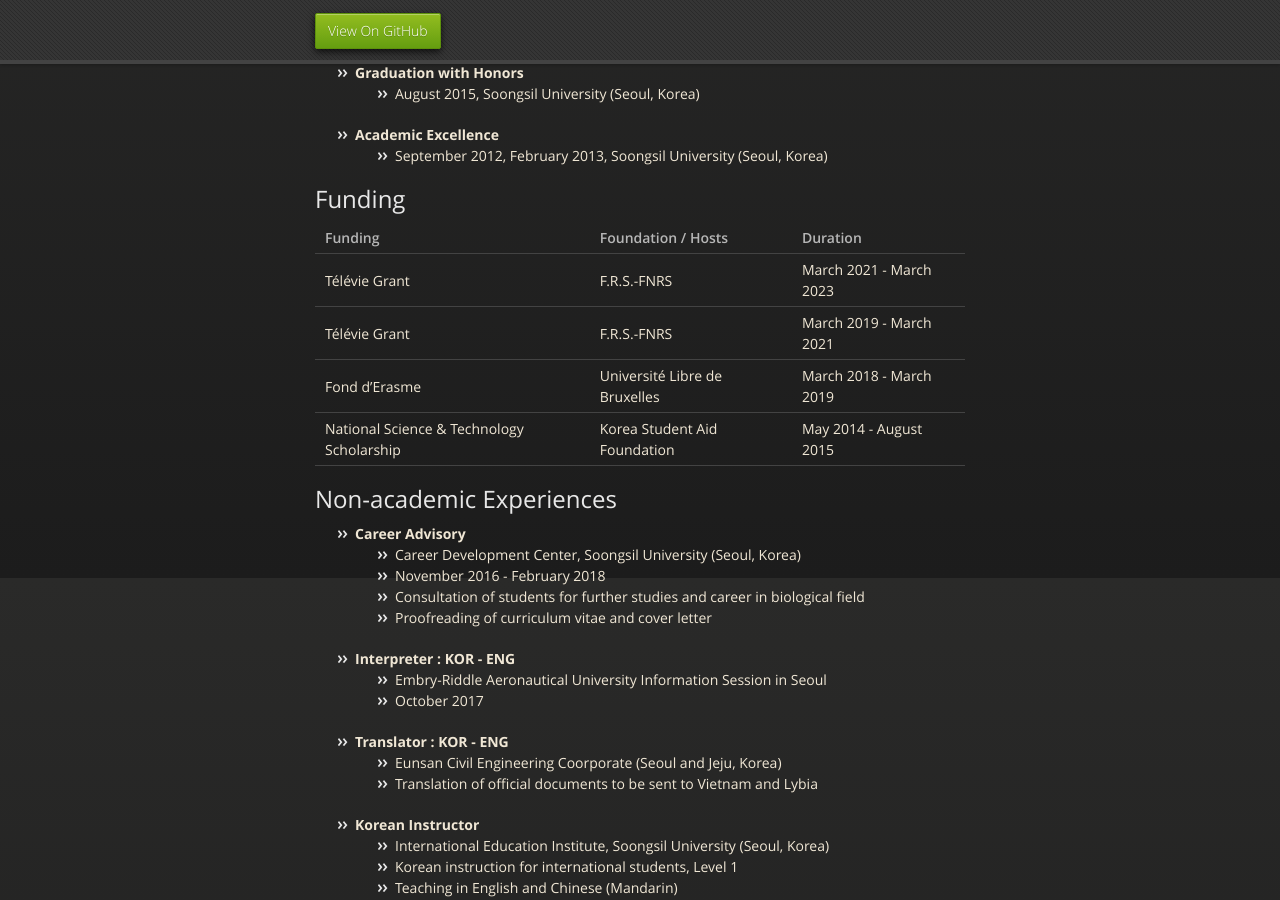
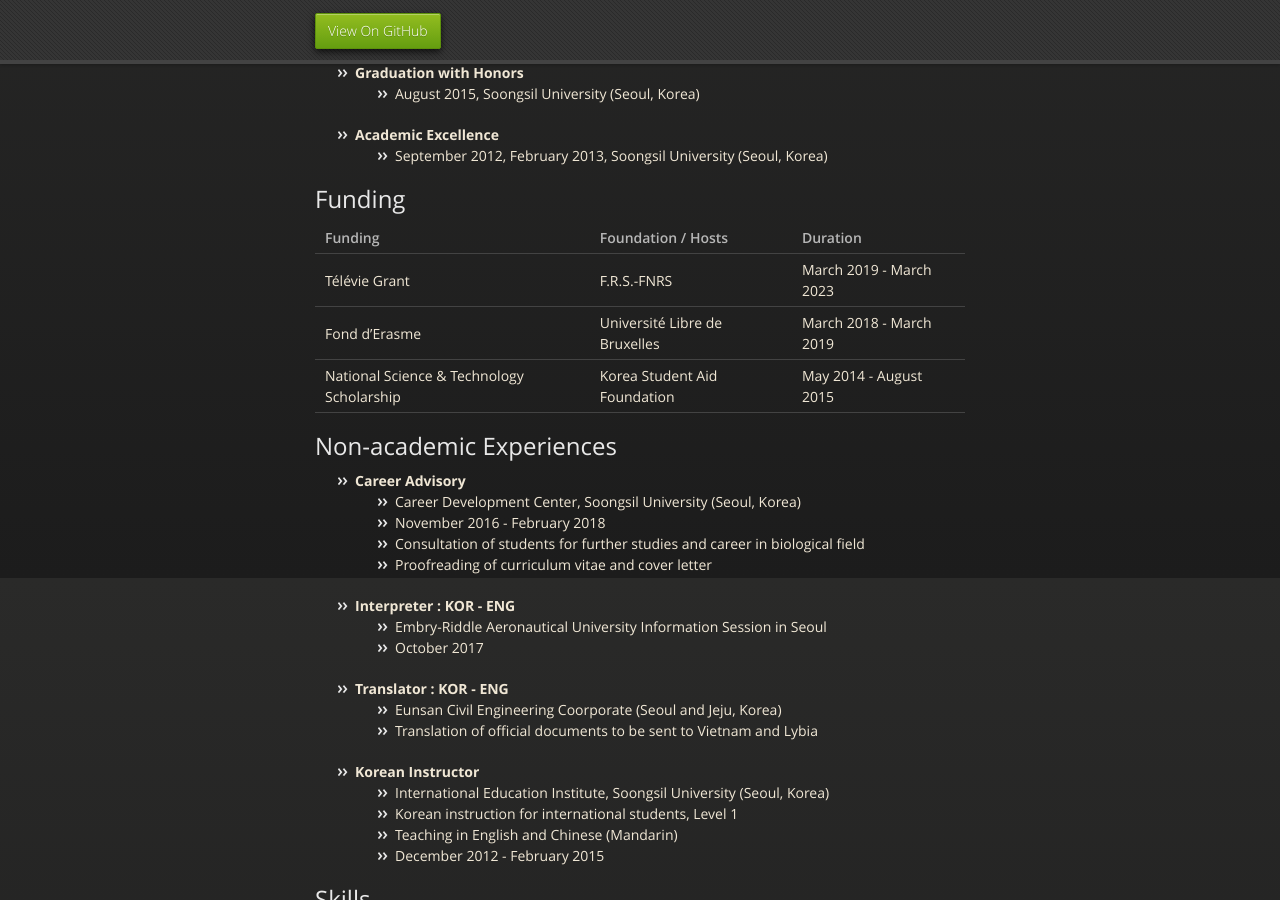
Before and after one commit to yurasong/yurasong.github.io, a Jekyll site: the page built from index.md, in a window 1280 px wide and 900 px high, scrolled down 3922 px. Built offline with Jekyll 4.4.1, drawn with Linux system fonts in a browser that asks for light colours; our own code applies the rules of GitHub Pages for plain Markdown files.

Commit message:
Update index.md

```diff
--- a/index.md
+++ b/index.md
@@ -166,8 +166,7 @@
 
 | Funding        | Foundation / Hosts          | Duration |
 |:-------------|:------------------|:------|
-| Télévie Grant | F.R.S.-FNRS   | March 2021 - March 2023  |
-| Télévie Grant | F.R.S.-FNRS   | March 2019 - March 2021  |
+| Télévie Grant | F.R.S.-FNRS   | March 2019 - March 2023  |
 | Fond d'Erasme | Université Libre de Bruxelles | March 2018 - March 2019  |
 | National Science & Technology Scholarship | Korea Student Aid Foundation | May 2014 - August 2015 |
 
```
